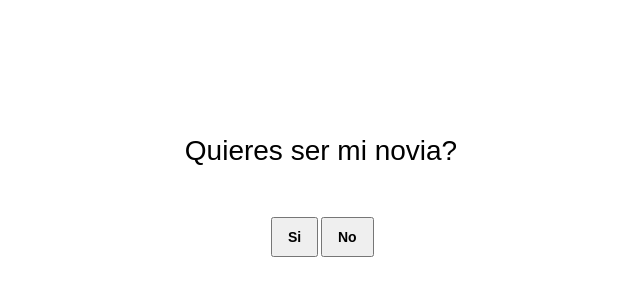
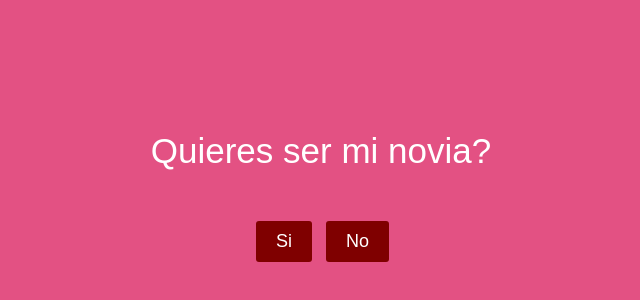
Before and after one commit to buster95/declaratewey, a plain HTML site: page index.html in a window 1280 px wide. Shown: the part 224-524 px from the top of the page, without its empty margins (319-959 px from the left). Drawn offline with Linux system fonts and the light colour scheme.

Commit message:
Colors and position issues

```diff
--- a/script.js
+++ b/script.js
@@ -1,4 +1,5 @@
 var btnno = document.getElementById('btnno');
+var btnyes = document.getElementById('btnyes');
 
 btnno.addEventListener('mouseenter', () => {
     console.log("mouse entrando");
@@ -8,9 +9,13 @@ btnno.addEventListener('mouseenter', () => {
 })
 
 var coordenadas = () => {
-    var ancho = screen.width - 30;
+    var ancho = screen.width - 100;
     var alto = screen.height - 200;
     var posx = Math.random() * (ancho - 0) + 0;
     var posy = Math.random() * (alto - 0) + 0;
     return { posx, posy }
 }
+
+btnyes.addEventListener('click', () => {
+    alert('Ya sabia que querias ser mi novia');
+});
--- a/style.css
+++ b/style.css
@@ -1,8 +1,9 @@
 html,
 body {
-    margin     : 0;
-    padding    : 0;
-    font-family: Arial, Helvetica, sans-serif;
+    margin          : 0;
+    padding         : 0;
+    font-family     : Arial, Helvetica, sans-serif;
+    background-color: #e35183;
 }
 
 .container {
@@ -16,21 +17,25 @@ body {
 }
 
 .container .title {
-    font-size: 28px;
+    font-size: 35px;
+    color    : white;
 }
 
 .container .buttons {
     margin-top : 50px;
-    margin-left: -100px;
+    margin-left: -130px;
 }
 
 .container .buttons .btn {
-    position   : absolute;
-    padding    : 10px 15px;
-    font-size  : 14px;
-    font-weight: bold;
+    position        : absolute;
+    padding         : 10px 20px;
+    font-size       : 18px;
+    background-color: #7f0000;
+    color           : white;
+    border          : none;
+    border-radius   : 3px;
 }
 
 .container .buttons>#btnno {
-    margin-left: 50px;
+    margin-left: 70px;
 }
```
